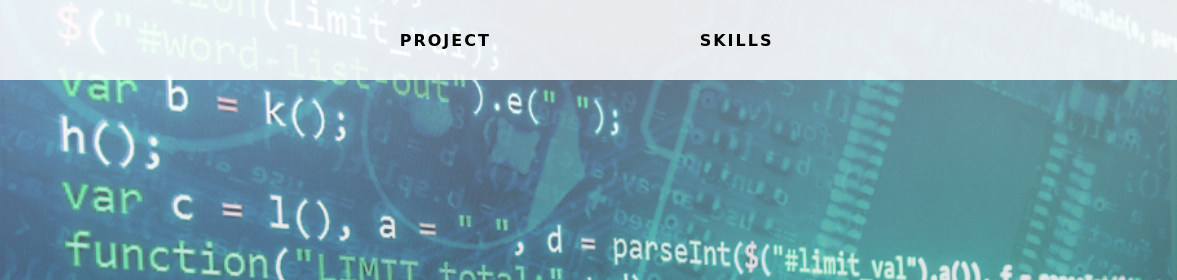
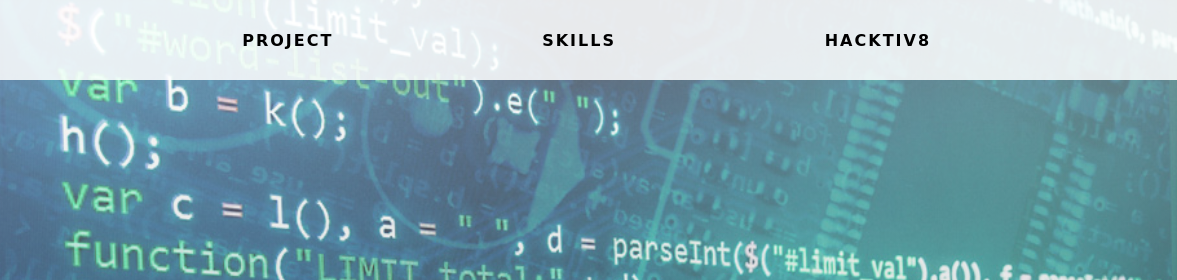
Before and after one commit to Mazda94/Mazda94.github.io, a plain HTML site: page code.html in a window 1280 px wide. Shown: the top 280 px of the page, 103-1280 px from the left. Drawn offline with Linux system fonts and the light colour scheme; a web font is replaced by a local one.

Commit message:
add hacktiv

```diff
--- a/code.html
+++ b/code.html
@@ -13,6 +13,7 @@
             <ul class="menu">
                 <li><a href="#project">Project</a></li>
                 <li><a href="#skills">Skills</a></li>
+                <li><a href="#hacktiv8">Hacktiv8</a></li>
             </ul>
         </nav>
     </header>
```
Also changed, not shown: 1 other file.
